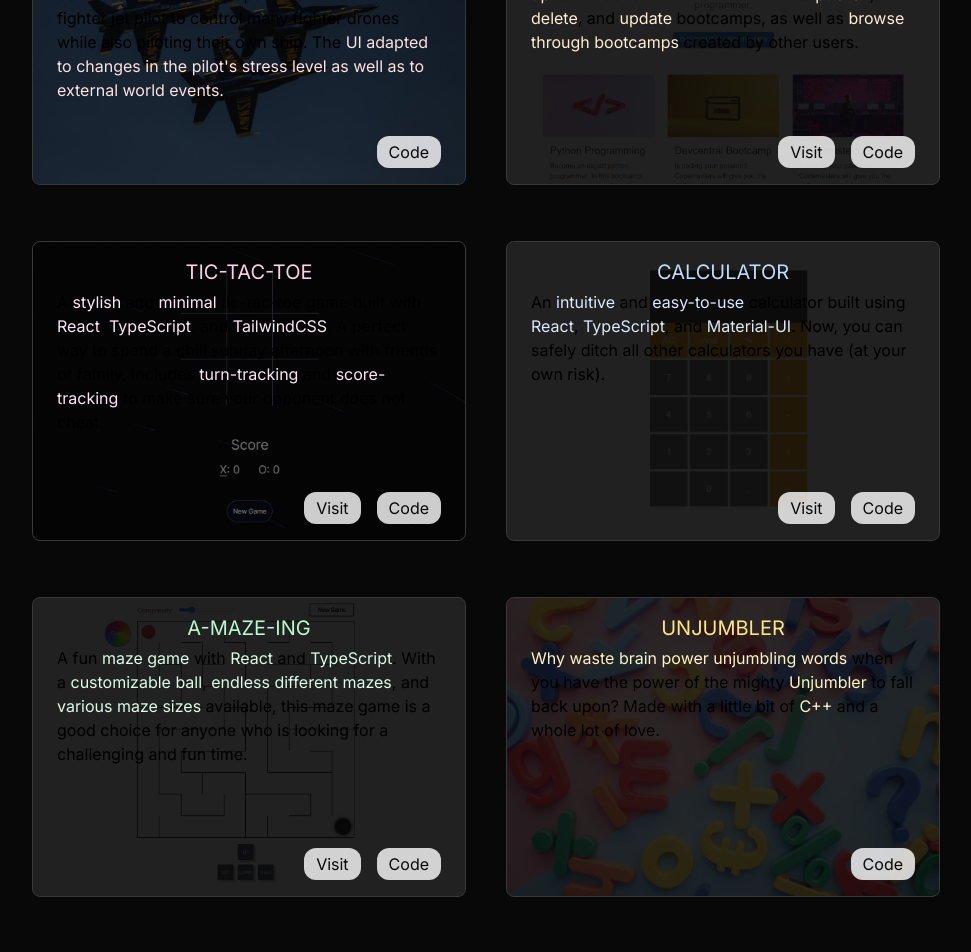
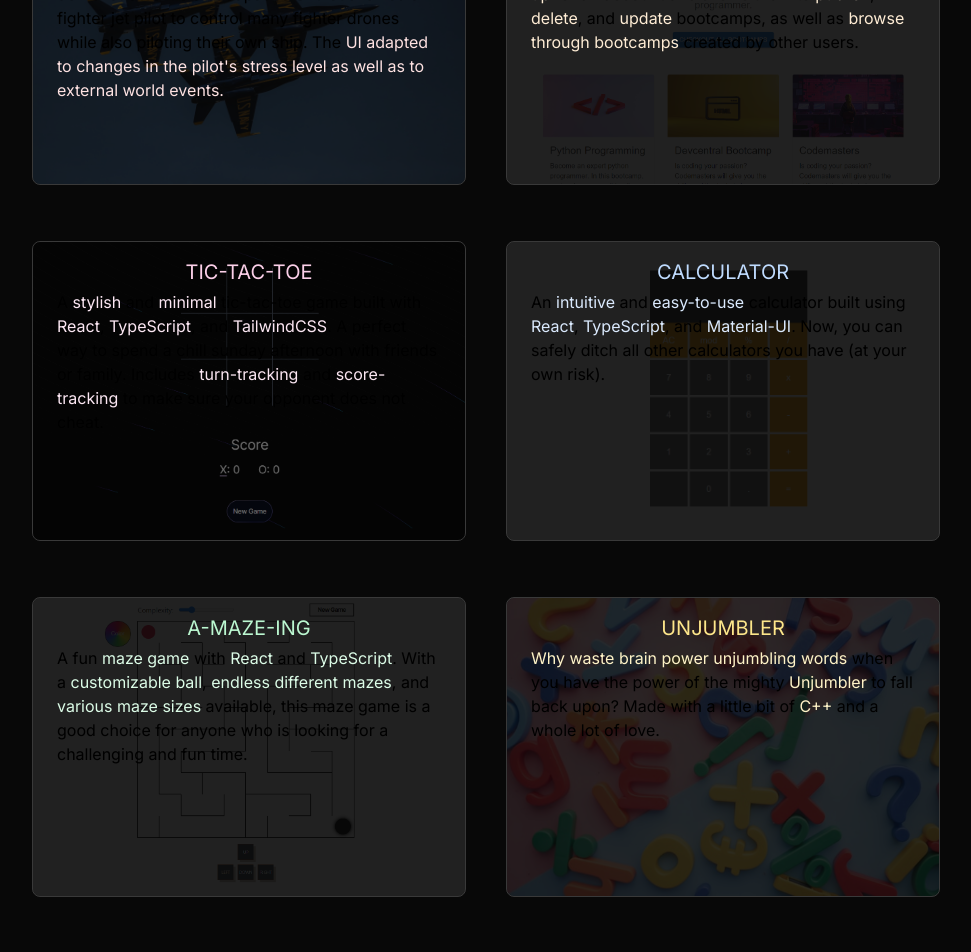
Before and after one commit to Bedlam343/Port-Folio, a Next.js app: page / in a window 1280 px wide. Shown: the part 2100-3052 px from the top of the page, without its empty margins (154-1125 px from the left). Built offline with nearby package versions, Linux system fonts and the light colour scheme.

Commit message:
remove project link buttons. Make project card a link

```diff
--- a/src/components/Projects.tsx
+++ b/src/components/Projects.tsx
@@ -1,6 +1,3 @@
-import { useState } from 'react';
-import FlipCard from '@/components/ui/FlipCard';
-
 type ProjectsProps = {
   id: string;
 };
@@ -15,10 +12,19 @@ const Projects = ({ id }: ProjectsProps) => {
         (Crafted With Love)
       </p> */}
 
-      <div className="grid grid-cols-2 py-8 sm:py-0 sm:w-[908px] gap-x-10 gap-y-14">
-        <div className="h-[300px] border-[1px] border-white/20 rounded-lg bg relative overflow-hidden">
+      <div className="grid grid-cols-1 md:grid-cols-2 pt-4 px-5 sm:py-0 sm:px-6 lg:px-0 sm:max-w-[908px] gap-x-10 gap-y-10 sm:gap-y-14">
+        <div
+          className="h-[300px] border-[1px] border-white/20 rounded-lg bg relative
+          overflow-hidden hover:cursor-pointer hover:border-red-300"
+        >
+          <a
+            className="h-full w-full absolute z-50"
+            href="https://github.com/orgs/thi-sjsu-project/repositories"
+            target="_blank"
+          />
+
           <img
-            className="w-full h-full object-cover opacity-35"
+            className="w-full h-full object-cover opacity-25"
             src="/projects/fighter-jets.jpg"
           />
 
@@ -41,7 +47,7 @@ const Projects = ({ id }: ProjectsProps) => {
               </p>
             </div>
 
-            <div className="flex justify-end w-[100%]">
+            {/* <div className="flex justify-end w-[100%]">
               <a
                 href="https://github.com/orgs/thi-sjsu-project/repositories"
                 target="_blank"
@@ -49,11 +55,20 @@ const Projects = ({ id }: ProjectsProps) => {
               >
                 <p className="text-[#080808]">Code</p>
               </a>
-            </div>
+            </div> */}
           </div>
         </div>
 
-        <div className="h-[300px] border-[1px] border-white/20 rounded-lg bg relative overflow-hidden">
+        <div
+          className="h-[300px] border-[1px] border-white/20 rounded-lg bg relative
+          overflow-hidden hover:cursor-pointer hover:border-orange-200"
+        >
+          <a
+            className="h-full w-full absolute z-50"
+            href="https://bootcamper-h6l8.onrender.com"
+            target="_blank"
+          />
+
           <img
             className="w-full h-full object-cover opacity-10"
             src="/projects/skilled-coders.png"
@@ -82,28 +97,19 @@ const Projects = ({ id }: ProjectsProps) => {
                 created by other users.
               </p>
             </div>
-
-            <div className="flex justify-end w-[100%] gap-4">
-              <a
-                href="https://bootcamper-h6l8.onrender.com"
-                target="_blank"
-                className="bg-white/80 hover:bg-orange-100 px-3 py-1 rounded-xl"
-              >
-                <p className="text-[#080808]">Visit</p>
-              </a>
-
-              <a
-                href="https://github.com/Bedlam343/Bootcamper"
-                target="_blank"
-                className="bg-white/80 hover:bg-orange-100 px-3 py-1 rounded-xl"
-              >
-                <p className="text-[#080808]">Code</p>
-              </a>
-            </div>
           </div>
         </div>
 
-        <div className="h-[300px] border-[1px] border-white/20 rounded-lg bg relative overflow-hidden">
+        <div
+          className="h-[300px] border-[1px] border-white/20 rounded-lg bg relative
+          overflow-hidden hover:cursor-pointer hover:border-pink-300"
+        >
+          <a
+            className="h-full w-full absolute z-50"
+            href="https://tic-tac-toe343.netlify.app"
+            target="_blank"
+          />
+
           <img
             className="w-full h-full object-cover opacity-40"
             src="/projects/tic-tac-toe.png"
@@ -126,28 +132,19 @@ const Projects = ({ id }: ProjectsProps) => {
                 make sure your opponent does not cheat.
               </p>
             </div>
-
-            <div className="flex justify-end w-[100%] gap-4">
-              <a
-                href="https://tic-tac-toe343.netlify.app"
-                target="_blank"
-                className="bg-white/80 hover:bg-amber-100 px-3 py-1 rounded-xl"
-              >
-                <p className="text-[#080808]">Visit</p>
-              </a>
-
-              <a
-                href="https://github.com/Bedlam343/Tic-Tac-Toe"
-                target="_blank"
-                className="bg-white/80 hover:bg-amber-100 px-3 py-1 rounded-xl"
-              >
-                <p className="text-[#080808]">Code</p>
-              </a>
-            </div>
           </div>
         </div>
 
-        <div className="h-[300px] border-[1px] border-white/20 rounded-lg bg relative overflow-hidden">
+        <div
+          className="h-[300px] border-[1px] border-white/20 rounded-lg bg relative
+          overflow-hidden hover:cursor-pointer hover:border-blue-300"
+        >
+          <a
+            className="h-full w-full absolute z-50"
+            href="https://earnest-paprenjak-eae3b3.netlify.app"
+            target="_blank"
+          />
+
           <img
             className="w-full h-full object-cover opacity-10"
             src="/projects/calculator.png"
@@ -167,28 +164,19 @@ const Projects = ({ id }: ProjectsProps) => {
                 safely ditch all other calculators you have (at your own risk).
               </p>
             </div>
-
-            <div className="flex justify-end w-[100%] gap-4">
-              <a
-                href="https://earnest-paprenjak-eae3b3.netlify.app"
-                target="_blank"
-                className="bg-white/80 hover:bg-amber-100 px-3 py-1 rounded-xl"
-              >
-                <p className="text-[#080808]">Visit</p>
-              </a>
-
-              <a
-                href="https://github.com/Bedlam343/Calculator"
-                target="_blank"
-                className="bg-white/80 hover:bg-amber-100 px-3 py-1 rounded-xl"
-              >
-                <p className="text-[#080808]">Code</p>
-              </a>
-            </div>
           </div>
         </div>
 
-        <div className="h-[300px] border-[1px] border-white/20 rounded-lg bg relative overflow-hidden">
+        <div
+          className="h-[300px] border-[1px] border-white/20 rounded-lg bg relative
+          overflow-hidden hover:cursor-pointer hover:border-green-300"
+        >
+          <a
+            className="h-full w-full absolute z-50"
+            href="https://labyrinthus.netlify.app/"
+            target="_blank"
+          />
+
           <img
             className="w-full h-full object-cover opacity-10"
             src="/projects/maze.png"
@@ -210,28 +198,19 @@ const Projects = ({ id }: ProjectsProps) => {
                 looking for a challenging and fun time.
               </p>
             </div>
-
-            <div className="flex justify-end w-[100%] gap-4">
-              <a
-                href="https://labyrinthus.netlify.app/"
-                target="_blank"
-                className="bg-white/80 hover:bg-green-100 px-3 py-1 rounded-xl"
-              >
-                <p className="text-[#080808]">Visit</p>
-              </a>
-
-              <a
-                href="https://github.com/Bedlam343/A-Maze-Ing"
-                target="_blank"
-                className="bg-white/80 hover:bg-green-100 px-3 py-1 rounded-xl"
-              >
-                <p className="text-[#080808]">Code</p>
-              </a>
-            </div>
           </div>
         </div>
 
-        <div className="h-[300px] border-[1px] border-white/20 rounded-lg bg relative overflow-hidden">
+        <div
+          className="h-[300px] border-[1px] border-white/20 rounded-lg bg relative
+          overflow-hidden hover:cursor-pointer hover:border-amber-300"
+        >
+          <a
+            className="h-full w-full absolute z-50"
+            href="https://github.com/Bedlam343/Unjumbler"
+            target="_blank"
+          />
+
           <img
             className="w-full h-full object-cover opacity-15"
             src="/projects/unjumbler.jpg"
@@ -253,19 +232,17 @@ const Projects = ({ id }: ProjectsProps) => {
                 love.
               </p>
             </div>
-
-            <div className="flex justify-end w-[100%]">
-              <a
-                href="https://github.com/orgs/thi-sjsu-project/repositories"
-                target="_blank"
-                className="bg-white/80 hover:bg-amber-100 px-3 py-1 rounded-xl"
-              >
-                <p className="text-[#080808]">Code</p>
-              </a>
-            </div>
           </div>
         </div>
       </div>
+
+      <a
+        className="mt-14 border-2 border-white/20 rounded-lg px-4 py-2 hover:border-white"
+        href="https://github.com/Bedlam343?tab=repositories"
+        target="_blank"
+      >
+        Checkout GitHub For More
+      </a>
     </div>
   );
 };
```
